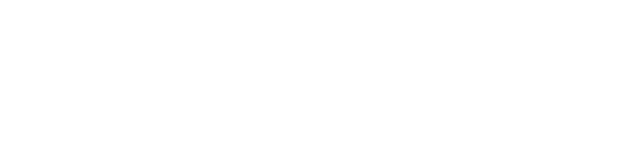
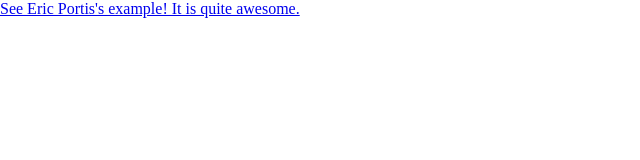
Before and after one commit to daigofuji/responsive-images, a website: page examples/picture.html in a window 1280 px wide. Shown: the whole page, without its empty margins (0-640 px from the left). Drawn offline with nearby package versions, Linux system fonts and the light colour scheme.

Commit message:
Update readme

```diff
--- a/examples/picture.html
+++ b/examples/picture.html
@@ -10,6 +10,6 @@
 	</style>
 </head>
 <body>
-
+	<a href="http://ericportis.com/etc/smashing-mag-picture-examples/art-direction.html">See Eric Portis's example! It is quite awesome.</a>
 </body>
 </html>
```
Also changed, not shown: README.md.
